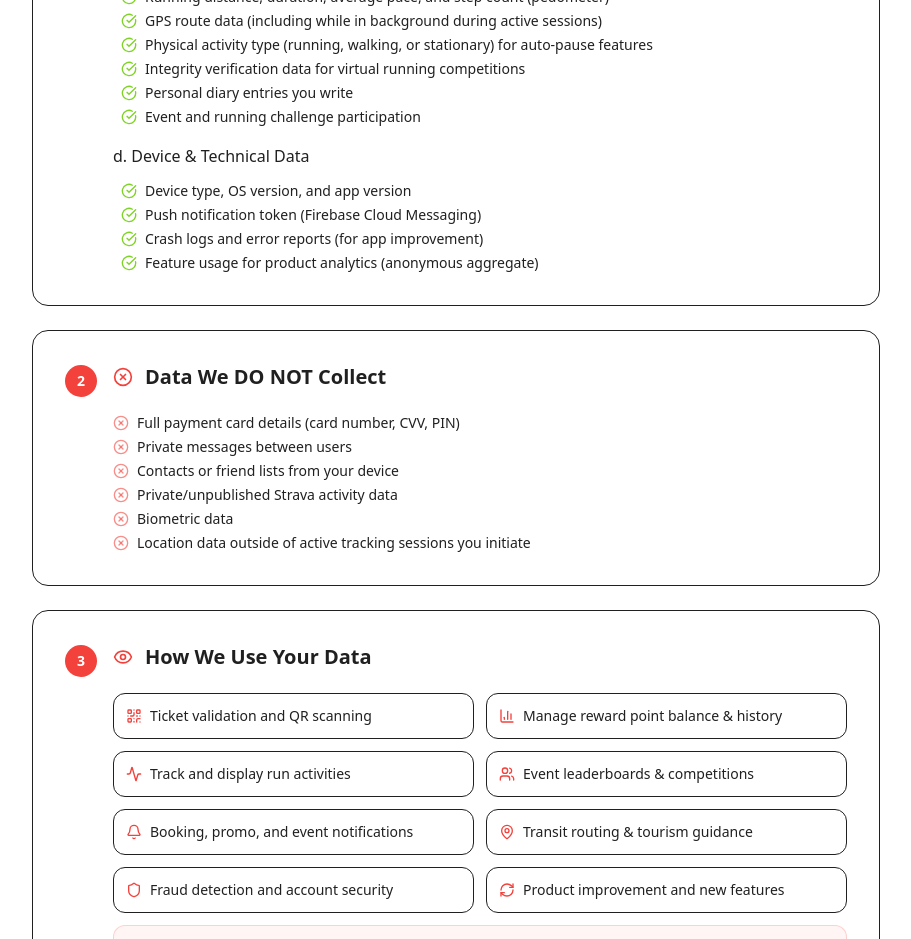
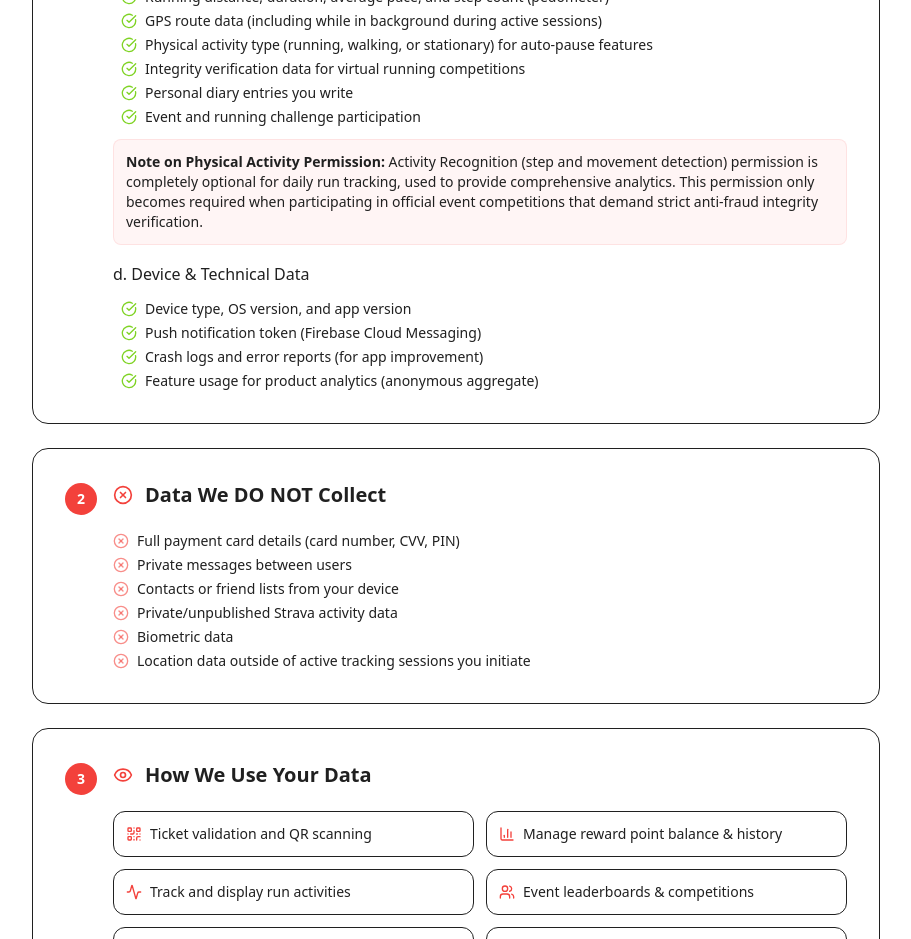
Before and after one commit to lait-co-id/lait-co-id.github.io, a Next.js app: page /en/privacy in a window 1280 px wide. Shown: the part 800-1739 px from the top of the page, without its empty margins (184-1095 px from the left). Built offline with nearby package versions, Linux system fonts and the light colour scheme.

Commit message:
docs: update privacy policy for activity recognition transparency

```diff
--- a/app/[locale]/privacy/page.tsx
+++ b/app/[locale]/privacy/page.tsx
@@ -118,6 +118,11 @@ export default async function PrivacyPage(props: { params: Promise<{ locale: str
               <CheckItem green>{isId ? 'Catatan harian (Diary) yang Anda tulis' : 'Personal diary entries you write'}</CheckItem>
               <CheckItem green>{isId ? 'Partisipasi event dan tantangan lari' : 'Event and running challenge participation'}</CheckItem>
             </ul>
+            <div className="mt-3 p-3 bg-brand-red/5 border border-brand-red/10 rounded-lg text-sm text-text-muted">
+              <strong>{isId ? 'Catatan tentang Izin Aktivitas Fisik:' : 'Note on Physical Activity Permission:'}</strong> {isId
+                ? 'Izin pendeteksi aktivitas (Activity Recognition) bersifat opsional untuk perekaman lari harian guna memberikan analitik lari yang lebih lengkap. Izin ini baru menjadi wajib jika Anda mengikuti event kompetisi lari yang membutuhkan verifikasi integritas anti-kecurangan.'
+                : 'Activity Recognition (step and movement detection) permission is completely optional for daily run tracking, used to provide comprehensive analytics. This permission only becomes required when participating in official event competitions that demand strict anti-fraud integrity verification.'}
+            </div>
 
             <p className="font-medium text-foreground mt-4">{isId ? 'd. Data Perangkat & Teknis' : 'd. Device & Technical Data'}</p>
             <ul className="space-y-1 ml-2">
```
